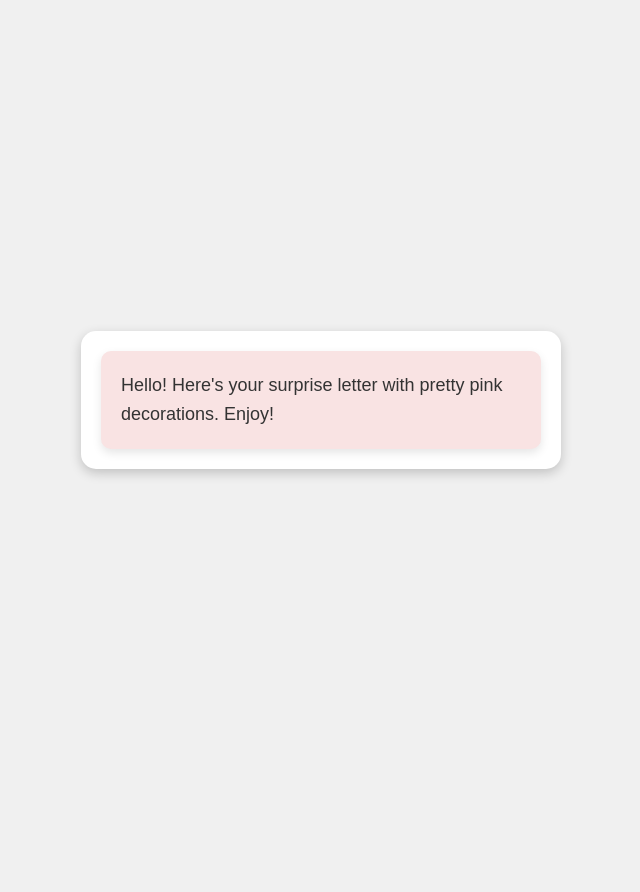
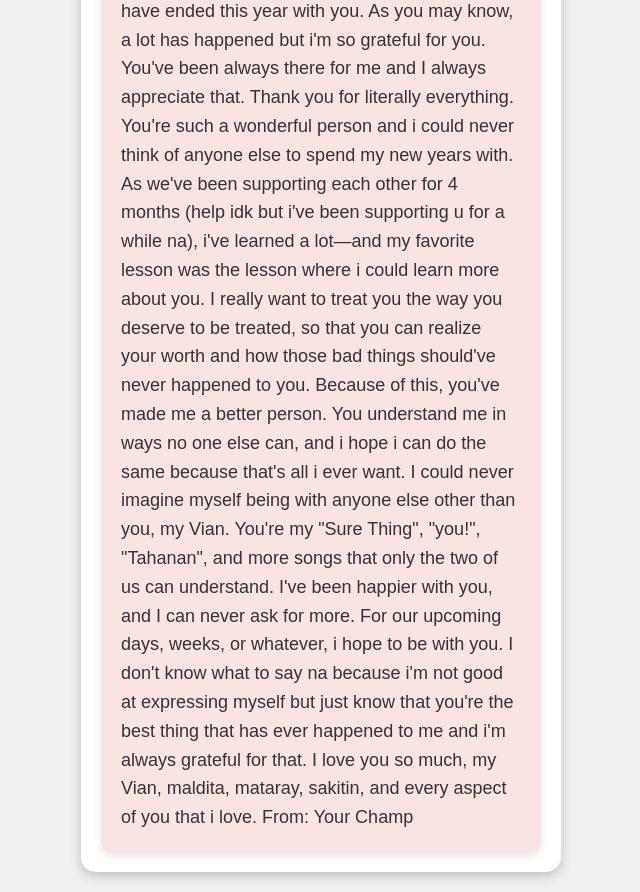
Before and after one commit to s0me0nec/ily, a plain HTML site: page index.html in a window 1280 px wide. Both pictures are taken after a click on the element 640 px from the left and 390 px from the top of the page. Shown: the whole page, without its empty margins (319-959 px from the left). Before the commit the page ends 800 px from the top, so only its background shows below. Drawn offline with Linux system fonts and the light colour scheme.

Commit message:
Update index.html

```diff
--- a/index.html
+++ b/index.html
@@ -13,7 +13,23 @@
         </div>
         <div class="letter" id="letter" style="display: none;">
             <div class="letter-content">
-                <p>Hello! Here's your surprise letter with pretty pink decorations. Enjoy!</p>
+                <p>Dear Vian, Happy New Year! I'm so grateful to have ended this year with you.
+                    As you may know, a lot has happened but i'm so grateful for you.
+                You've been always there for me and I always appreciate that. Thank you for literally
+                everything. You're such a wonderful person and i could never think of anyone else
+                to spend my new years with. As we've been supporting each other for 4 months (help idk but i've been supporting u for a while na),
+                i've learned a lot—and my favorite lesson was the lesson where i could learn more about
+                you. I really want to treat you the way you deserve to be treated, so that you can
+                realize your worth and how those bad things should've never happened to you. Because of
+                this, you've made me a better person. You understand me in ways no one else can, and i hope
+                i can do the same because that's all i ever want. I could never imagine myself being with
+                anyone else other than you, my Vian. You're my "Sure Thing", "you!", "Tahanan", and
+                more songs that only the two of us can understand. I've been happier with you, and I
+                can never ask for more. For our upcoming days, weeks, or whatever, i hope to be with you.
+                I don't know what to say na because i'm not good at expressing myself but just know that
+                you're the best thing that has ever happened to me and i'm always grateful for that. I love
+                you so much, my Vian, maldita, mataray, sakitin, and every aspect of you that i love.
+                From: Your Champ </p>
             </div>
         </div>
     </div>
```
